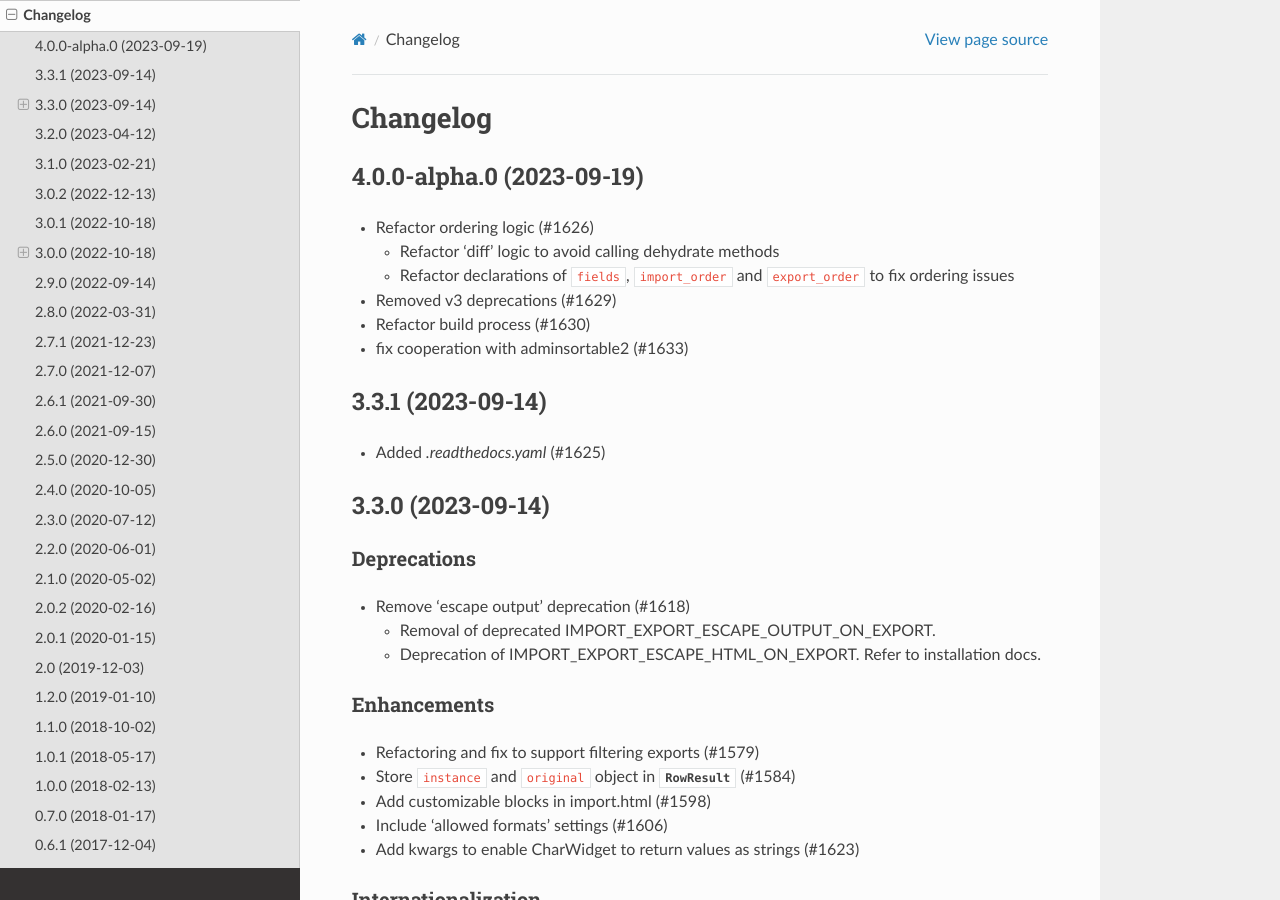
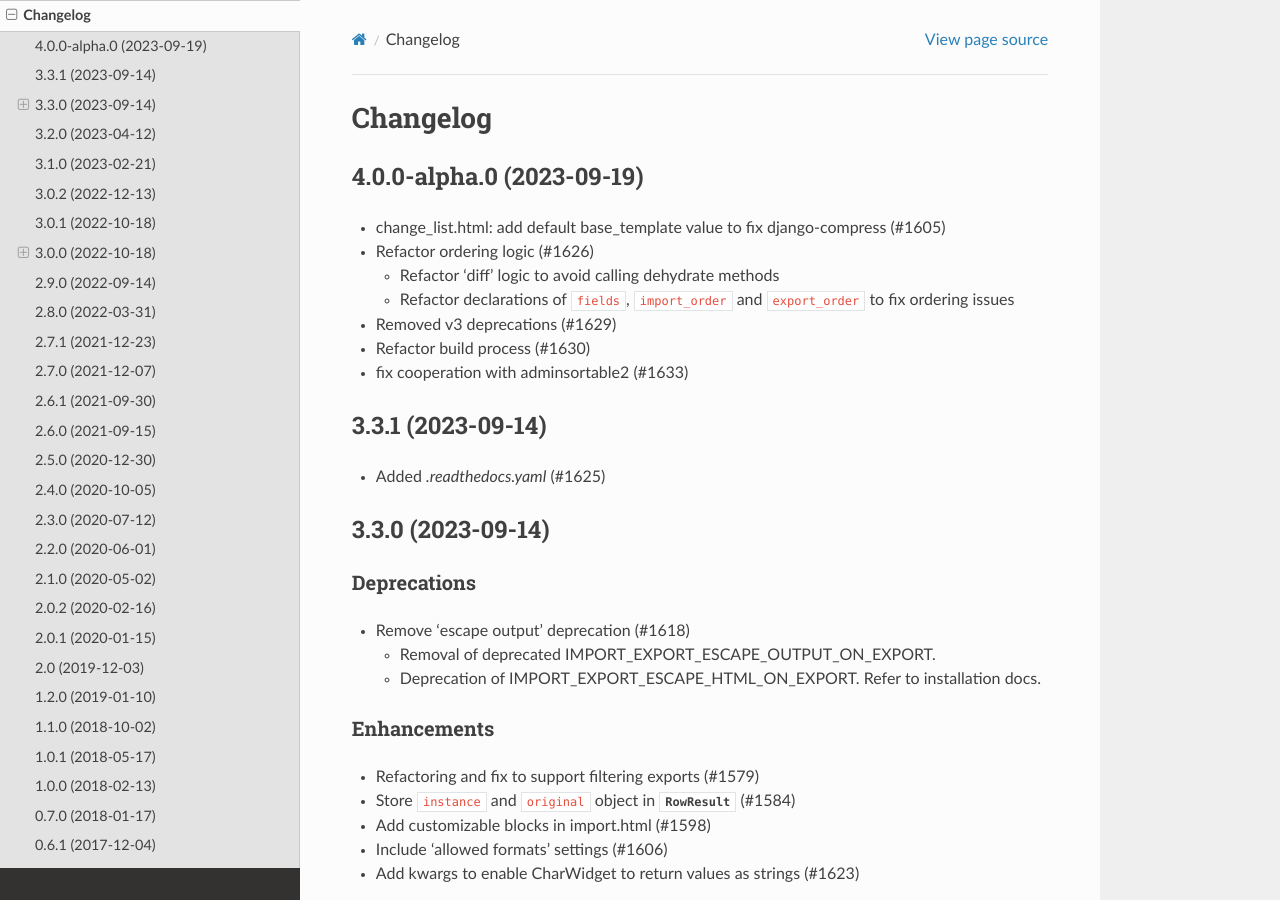
Before and after one commit to django-import-export/django-import-export, a Sphinx documentation site: the page built from docs/changelog.rst, in a window 1280 px wide and 900 px high. Built offline with Sphinx 7.4.7 and the Read the Docs theme 2.0.0, drawn with Linux system fonts in a browser that asks for light colours; pages that are not in the unit, such as notebooks, are missing from menus; the version number could not be read and is left out.

Commit message:
update changelog

```diff
--- a/docs/changelog.rst
+++ b/docs/changelog.rst
@@ -4,6 +4,7 @@ Changelog
 4.0.0-alpha.0 (2023-09-19)
 --------------------------
 
+- change_list.html: add default base_template value to fix django-compress (#1605)
 - Refactor ordering logic (#1626)
 
   - Refactor 'diff' logic to avoid calling dehydrate methods
```
